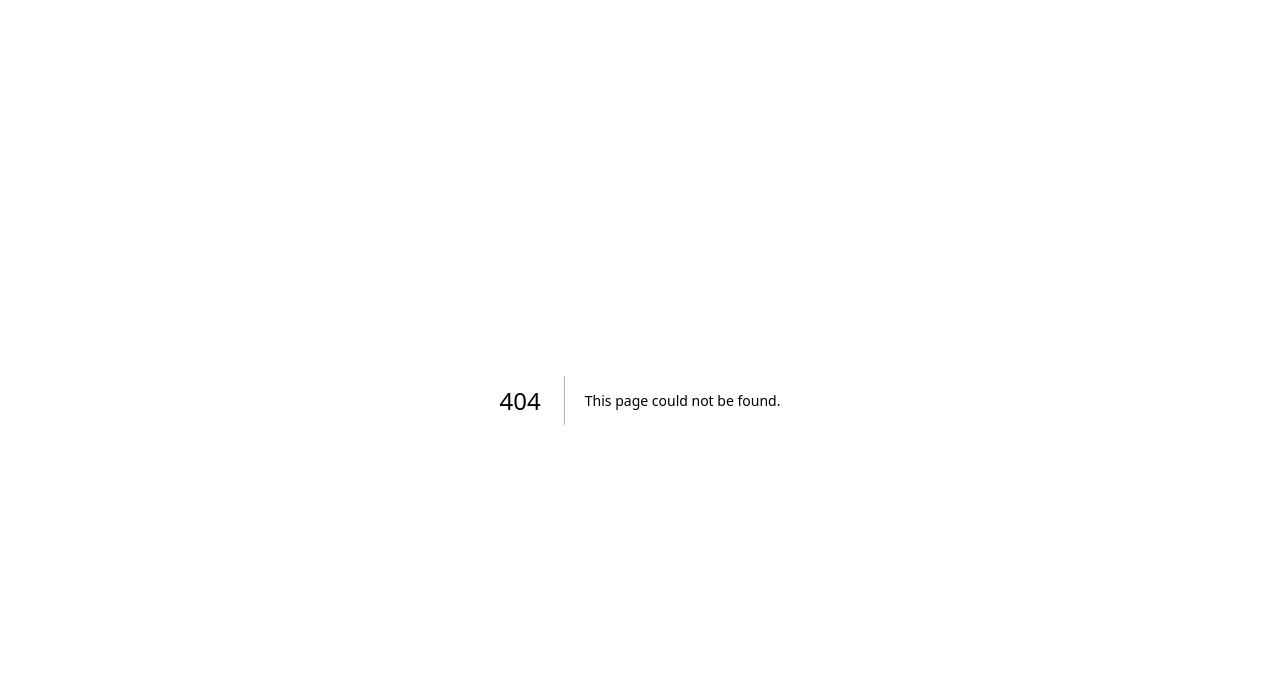
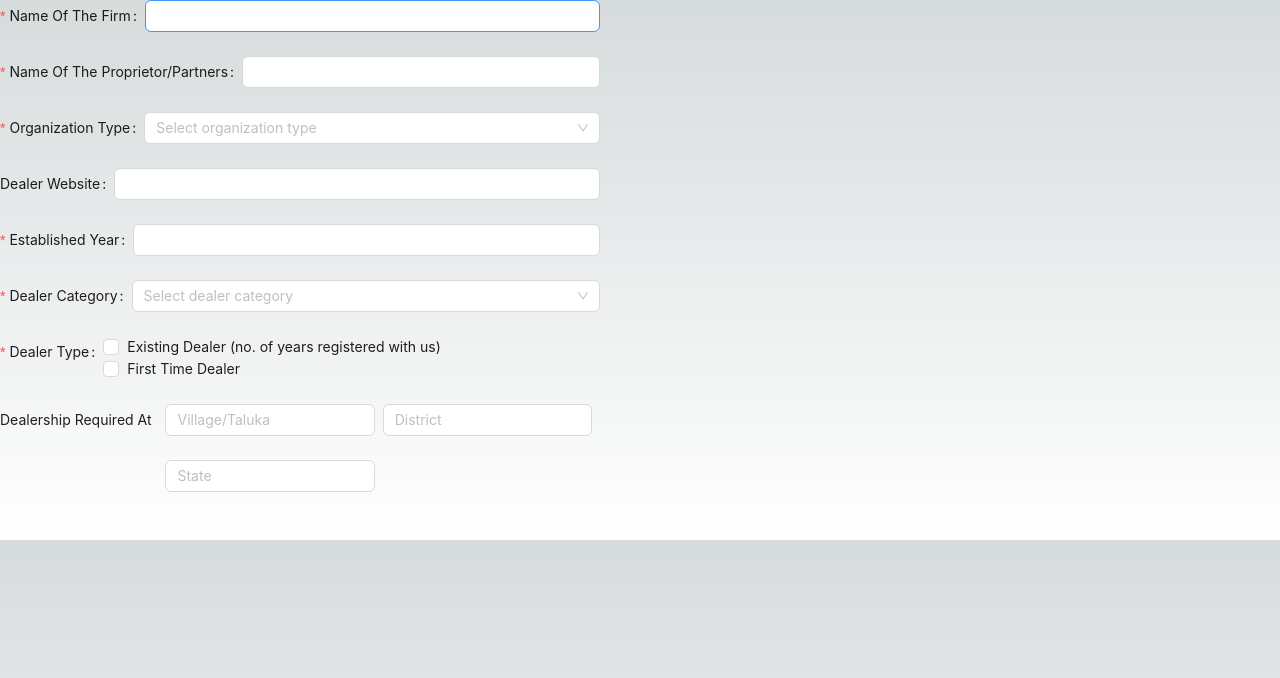
Before and after one commit to prsanjeetpanwar/next_dealer, a Next.js app: page /delar/ragister/delardetails in a window 1280 px wide. Before the commit this address had no page. Shown: the top 678 px of the page. Built offline with nearby package versions, Linux system fonts and the light colour scheme.

Commit message:
add form

```diff
--- a/package.json
+++ b/package.json
@@ -10,6 +10,7 @@
   },
   "dependencies": {
     "@ant-design/pro-components": "^2.6.3",
+    "@ant-design/pro-form": "^2.14.3",
     "@types/node": "20.3.3",
     "@types/react": "18.2.14",
     "@types/react-dom": "18.2.6",
--- /dev/null
+++ b/src/app/delar/ragister/delardetails/page.tsx
@@ -0,0 +1,114 @@
+"use client"
+import React, { useState } from 'react';
+import { Form, InputNumber, Input, Select, Checkbox, Button } from 'antd';
+
+const { Option } = Select;
+
+
+
+const App: React.FC = () => {
+
+
+  const onFinish = (values: any) => {
+    console.log('Form values:', values);
+  };
+
+  return (
+    <Form
+      style={{ maxWidth: 600 }}
+      onFinish={onFinish}
+    >
+
+      <Form.Item
+        label="Name Of The Firm"
+        name="firmName"
+        rules={[{ required: true, message: 'Please enter the name of the firm' }]}
+      >
+        <Input />
+      </Form.Item>
+
+      <Form.Item
+        label="Name Of The Proprietor/Partners"
+        name="proprietorPartners"
+        rules={[{ required: true, message: 'Please enter the name of the proprietor/partners' }]}
+      >
+        <Input />
+      </Form.Item>
+
+      <Form.Item
+        label="Organization Type"
+        name="organizationType"
+        rules={[{ required: true, message: 'Please select the organization type' }]}
+      >
+        <Select placeholder="Select organization type">
+          <Option value="type1">Type 1</Option>
+          <Option value="type2">Type 2</Option>
+        </Select>
+      </Form.Item>
+
+      <Form.Item label="Dealer Website" name="dealerWebsite">
+        <Input />
+      </Form.Item>
+
+      <Form.Item
+        label="Established Year"
+        name="establishedYear"
+        rules={[{ required: true, message: 'Please enter the established year' }]}
+      >
+        <InputNumber min={1900} max={2023} style={{ width: '100%' }} />
+      </Form.Item>
+
+      <Form.Item
+        label="Dealer Category"
+        name="dealerCategory"
+        rules={[{ required: true, message: 'Please select the dealer category' }]}
+      >
+        <Select placeholder="Select dealer category">
+          <Option value="category1">Category 1</Option>
+          <Option value="category2">Category 2</Option>
+        </Select>
+      </Form.Item>
+
+      <Form.Item
+        label="Dealer Type"
+        name="dealerType"
+        rules={[{ required: true, message: 'Please select the dealer type' }]}
+      >
+        <Checkbox.Group options={[
+          {
+            label: 'Existing Dealer (no. of years registered with us)',
+            value: 'existingDealer',
+          },
+          { label: 'First Time Dealer', value: 'firstTimeDealer' },
+        ]} />
+      </Form.Item>
+
+      <Form.Item label="Dealership Required At" colon={false}>
+        <Form.Item
+          name={['dealershipLocation', 'village']}
+          rules={[{ required: true, message: 'Please enter the village/taluka' }]}
+          style={{ display: 'inline-block', width: 'calc(50% - 8px)' }}
+        >
+          <Input placeholder="Village/Taluka" />
+        </Form.Item>
+        <Form.Item
+          name={['dealershipLocation', 'district']}
+          rules={[{ required: true, message: 'Please enter the district' }]}
+          style={{ display: 'inline-block', width: 'calc(50% - 8px)', margin: '0 8px' }}
+        >
+          <Input placeholder="District" />
+        </Form.Item>
+        <Form.Item
+          name={['dealershipLocation', 'state']}
+          rules={[{ required: true, message: 'Please enter the state' }]}
+          style={{ display: 'inline-block', width: 'calc(50% - 8px)' }}
+        >
+          <Input placeholder="State" />
+        </Form.Item>
+      </Form.Item>
+
+    </Form>
+  );
+};
+
+export default App;
```
Also changed, not shown: src/app/delar/ragister/page.tsx (+51 -8 lines), 1 other file (tests, documents, lock files or other folders).
